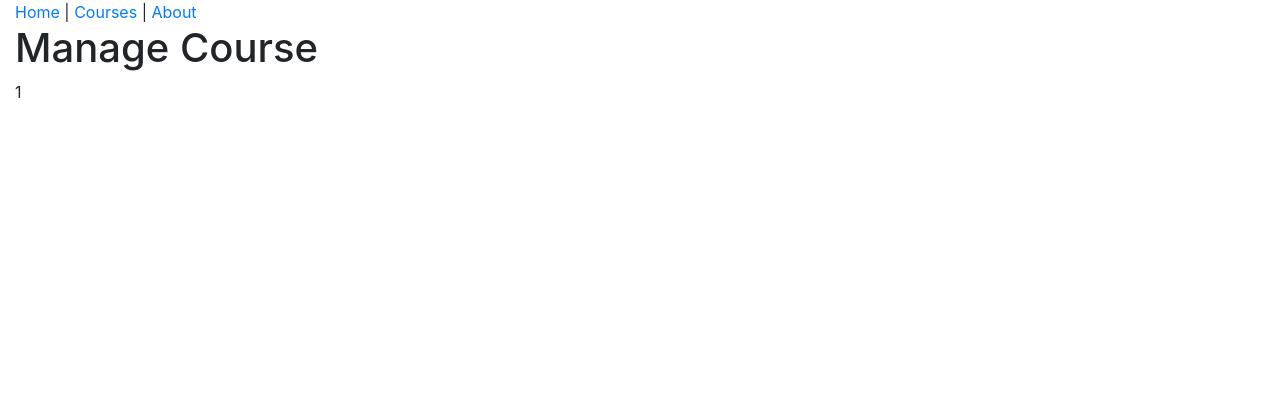
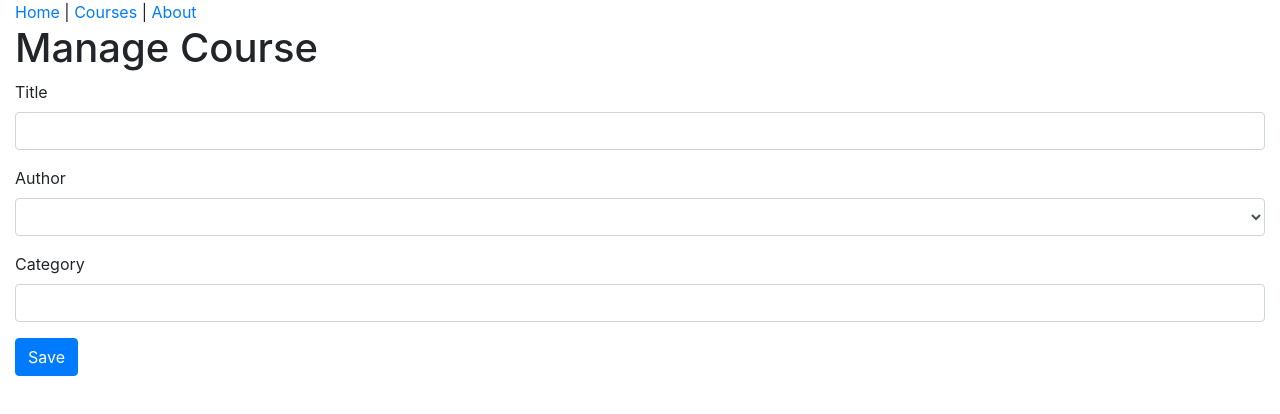
Before and after one commit to wedhimd/ps-flux, a React (Create React App) app: page /course/1 in a window 1280 px wide. Shown: the top 414 px of the page. Built offline with nearby package versions, Linux system fonts and the light colour scheme; no server answers.

Commit message:
added course form and Text input components

```diff
--- a/package.json
+++ b/package.json
@@ -12,6 +12,7 @@
     "react-dom": "^17.0.2",
     "react-router-dom": "^5.2.0",
     "react-scripts": "4.0.3",
+    "react-toastify": "^5.1.1",
     "web-vitals": "^1.1.1"
   },
   "scripts": {
--- a/src/components/App.js
+++ b/src/components/App.js
@@ -7,16 +7,20 @@ import CoursesPage from "./CoursesPage";
 import { Route, Switch, Redirect } from "react-router-dom";
 import NotFoundPage from "./NotFoundPage";
 import ManageCoursePage from "./ManageCoursePage";
+import { ToastContainer } from "react-toastify";
+import "react-toastify/dist/ReactToastify.css";
 
 function App() {
   return (
     <div className="container-fluid">
+      <ToastContainer autoClose={3000} hideProgressBar />
       <Header />
       <Switch>
         <Route path="/" exact component={HomePage} />
         <Route path="/courses" component={CoursesPage} />
         <Route path="/about" component={AboutPage} />
         <Route path="/course/:slug" component={ManageCoursePage} />
+        <Route path="/course" component={ManageCoursePage} />
         <Redirect from="/about-page" to="/about" component={AboutPage} />
         <Route component={NotFoundPage} />
       </Switch>
--- /dev/null
+++ b/src/components/CourseForm.js
@@ -0,0 +1,44 @@
+import React from "react";
+import TextInput from "./common/TextInput";
+
+function CourseForm(props) {
+  return (
+    <form onSubmit={props.onSubmit}>
+      <TextInput
+        id="title"
+        label="Title"
+        onChange={props.onChange}
+        name="title"
+        value={props.course.title}
+      />
+
+      <div className="form-group">
+        <label htmlFor="author">Author</label>
+        <div className="field">
+          <select
+            id="author"
+            name="authorId"
+            onChange={props.onChange}
+            value={props.course.authorId || ""}
+            className="form-control"
+          >
+            <option value="" />
+            <option value="1">Cory House</option>
+            <option value="2">Scott Allen</option>
+          </select>
+        </div>
+      </div>
+
+      <TextInput
+        id="category"
+        label="Category"
+        name="category"
+        onChange={props.onChange}
+        value={props.course.category}
+      />
+      <input type="submit" value="Save" className="btn btn-primary" />
+    </form>
+  );
+}
+
+export default CourseForm;
--- a/src/components/CoursesPage.js
+++ b/src/components/CoursesPage.js
@@ -1,6 +1,7 @@
 import React, { useState, useEffect } from "react";
 import { getCourses } from "../api/courseApi";
 import CourseList from "./CourseList";
+import { Link } from "react-router-dom";
 
 function CoursesPage() {
   const [courses, setCourses] = useState([]);
@@ -12,6 +13,9 @@ function CoursesPage() {
   return (
     <>
       <h2>Courses</h2>
+      <Link className="btn btn-primary" to="/course">
+        Add Course
+      </Link>
       <CourseList courses={courses} />
     </>
   );
--- a/src/components/ManageCoursePage.js
+++ b/src/components/ManageCoursePage.js
@@ -1,10 +1,41 @@
-import { React } from "react";
+import React, { useState } from "react";
+import CourseForm from "./CourseForm";
+import * as courseApi from "../api/courseApi";
+import { toast } from "react-toastify";
 
 const ManageCoursePage = (props) => {
+  const [course, setCourse] = useState({
+    id: null,
+    slug: "",
+    title: "",
+    authorId: null,
+    category: "",
+  });
+
+  function handleChange({ target }) {
+    const updatedCourse = {
+      ...course,
+      [target.name]: target.value,
+    };
+    setCourse(updatedCourse);
+  }
+
+  function handleSubmit(event) {
+    event.preventDefault();
+    courseApi.saveCourse(course).then(() => {
+      props.history.push("/courses");
+      toast.success("Course saved successfuly");
+    });
+  }
+
   return (
     <>
       <h1>Manage Course</h1>
-      {props.match.params.slug}
+      <CourseForm
+        course={course}
+        onChange={handleChange}
+        onSubmit={handleSubmit}
+      />
     </>
   );
 };
--- /dev/null
+++ b/src/components/common/TextInput.js
@@ -0,0 +1,40 @@
+import React from "react";
+import PropTypes from "prop-types";
+
+function TextInput(props) {
+  let wrapperClass = "form-group";
+  if (props.error.length > 0) {
+    wrapperClass += " has-error";
+  }
+  return (
+    <div className={wrapperClass}>
+      <label htmlFor={props.id}>{props.label}</label>
+      <div className="field">
+        <input
+          id={props.id}
+          type="text"
+          onChange={props.onChange}
+          name={props.name}
+          className="form-control"
+          value={props.value}
+        />
+      </div>
+      {props.error && <div className="alert alert-danger">{props.error}</div>}
+    </div>
+  );
+}
+
+TextInput.propTypes = {
+  id: PropTypes.string.isRequired,
+  name: PropTypes.string.isRequired,
+  label: PropTypes.string.isRequired,
+  onChange: PropTypes.func.isRequired,
+  value: PropTypes.string,
+  error: PropTypes.string,
+};
+
+TextInput.defaultProps = {
+  error: "",
+};
+
+export default TextInput;
--- a/tools/db.json
+++ b/tools/db.json
@@ -1 +1,96 @@
-{"courses":[{"id":1,"title":"Securing React Apps with Auth0","slug":"react-auth0-authentication-security","authorId":1,"category":"JavaScript"},{"id":2,"title":"React: The Big Picture","slug":"react-big-picture","authorId":1,"category":"JavaScript"},{"id":3,"title":"Creating Reusable React Components","slug":"react-creating-reusable-components","authorId":1,"category":"JavaScript"},{"id":4,"title":"Building a JavaScript Development Environment","slug":"javascript-development-environment","authorId":1,"category":"JavaScript"},{"id":5,"title":"Building Applications with React and Redux","slug":"react-redux-react-router-es6","authorId":1,"category":"JavaScript"},{"id":6,"title":"Building Applications in React and Flux","slug":"react-flux-building-applications","authorId":1,"category":"JavaScript"},{"id":7,"title":"Clean Code: Writing Code for Humans","slug":"writing-clean-code-humans","authorId":1,"category":"Software Practices"},{"id":8,"title":"Architecting Applications for the Real World","slug":"architecting-applications-dotnet","authorId":1,"category":"Software Architecture"},{"id":9,"title":"Becoming an Outlier: Reprogramming the Developer Mind","slug":"career-reboot-for-developer-mind","authorId":1,"category":"Career"},{"id":10,"title":"Web Component Fundamentals","slug":"web-components-shadow-dom","authorId":1,"category":"HTML5"}],"authors":[{"id":1,"name":"Cory House"},{"id":2,"name":"Scott Allen"},{"id":3,"name":"Dan Wahlin"}]}
+{
+  "courses": [
+    {
+      "id": 1,
+      "title": "Securing React Apps with Auth0",
+      "slug": "react-auth0-authentication-security",
+      "authorId": 1,
+      "category": "JavaScript"
+    },
+    {
+      "id": 2,
+      "title": "React: The Big Picture",
+      "slug": "react-big-picture",
+      "authorId": 1,
+      "category": "JavaScript"
+    },
+    {
+      "id": 3,
+      "title": "Creating Reusable React Components",
+      "slug": "react-creating-reusable-components",
+      "authorId": 1,
+      "category": "JavaScript"
+    },
+    {
+      "id": 4,
+      "title": "Building a JavaScript Development Environment",
+      "slug": "javascript-development-environment",
+      "authorId": 1,
+      "category": "JavaScript"
+    },
+    {
+      "id": 5,
+      "title": "Building Applications with React and Redux",
+      "slug": "react-redux-react-router-es6",
+      "authorId": 1,
+      "category": "JavaScript"
+    },
+    {
+      "id": 6,
+      "title": "Building Applications in React and Flux",
+      "slug": "react-flux-building-applications",
+      "authorId": 1,
+      "category": "JavaScript"
+    },
+    {
+      "id": 7,
+      "title": "Clean Code: Writing Code for Humans",
+      "slug": "writing-clean-code-humans",
+      "authorId": 1,
+      "category": "Software Practices"
+    },
+    {
+      "id": 8,
+      "title": "Architecting Applications for the Real World",
+      "slug": "architecting-applications-dotnet",
+      "authorId": 1,
+      "category": "Software Architecture"
+    },
+    {
+      "id": 9,
+      "title": "Becoming an Outlier: Reprogramming the Developer Mind",
+      "slug": "career-reboot-for-developer-mind",
+      "authorId": 1,
+      "category": "Career"
+    },
+    {
+      "id": 10,
+      "title": "Web Component Fundamentals",
+      "slug": "web-components-shadow-dom",
+      "authorId": 1,
+      "category": "HTML5"
+    },
+    {
+      "id": 11,
+      "slug": "dyhgfdhy",
+      "title": "dyhgfdhy",
+      "authorId": 1,
+      "category": "fbhhj",
+      "createdAt": 1619821073624
+    }
+  ],
+  "authors": [
+    {
+      "id": 1,
+      "name": "Cory House"
+    },
+    {
+      "id": 2,
+      "name": "Scott Allen"
+    },
+    {
+      "id": 3,
+      "name": "Dan Wahlin"
+    }
+  ]
+}
```
Also changed, not shown: 1 other file (tests, documents, lock files or other folders).
